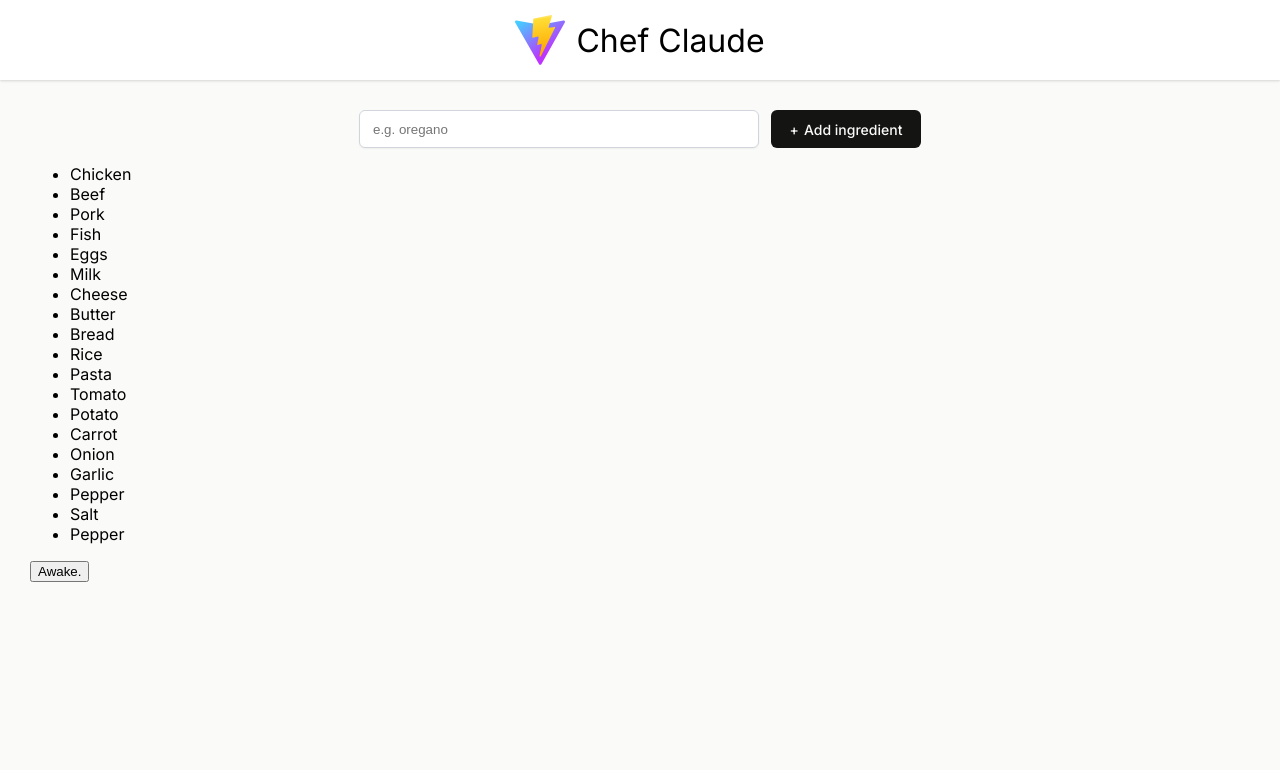
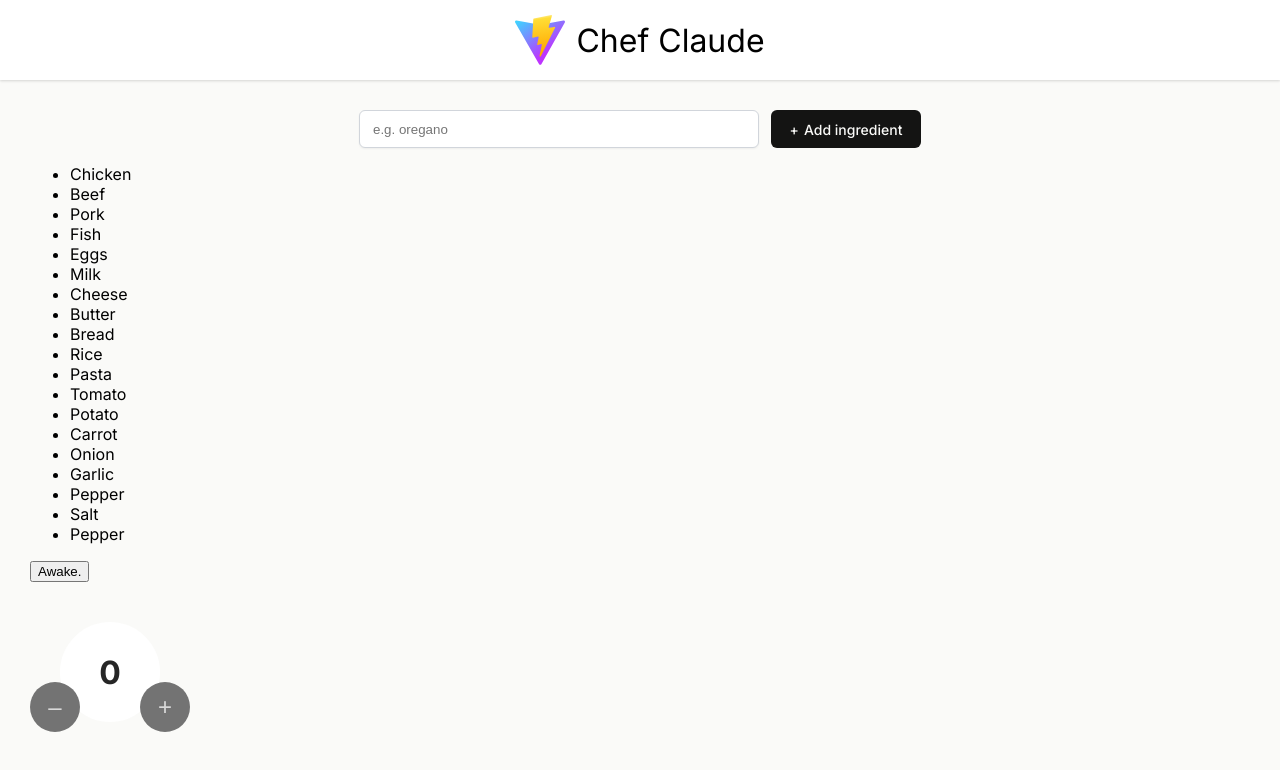
Before and after one commit to NielsdaWheelz/chef-claude, a React (Vite) app: page / in a window 1280 px wide. Shown: the top 770 px of the page. Built offline with nearby package versions, Linux system fonts and the light colour scheme.

Commit message:
set state

```diff
--- a/src/components/Content.tsx
+++ b/src/components/Content.tsx
@@ -1,4 +1,5 @@
 import { useState } from "react"
+import '../styling/state.css'
 
 export default function Content() {
 
@@ -28,16 +29,37 @@ export default function Content() {
         }
     }
 
+    const [count, setCount] = useState(0)
+
+    function subtract() {
+        setCount(count - 1)
+    }
+
+    function add() {
+        setCount(count + 1)
+    }
+
     return (
         <main>
             <form className="add-ingredient-form" onSubmit={handleSubmit}>
                 <input type="text" name="ingredient" placeholder="e.g. oregano" aria-label="Add ingredient" />
                 <button>Add ingredient</button>
             </form>
+
             <ul>
                 {ingredientElements}
             </ul>
-            <button onClick = {() => handleStateClick()}>{ state }</button>
+
+            <div className="state-switch">
+                <button onClick = {() => handleStateClick()}>{ state }</button>
+            </div>
+
+            <div className="counter">
+                <button className="minus" aria-label="Decrease count" onClick = { subtract }>–</button>
+                <h2 className="count">{ count }</h2>
+                <button className="plus" aria-label="Increase count" onClick = { add }>+</button>
+            </div>
+
         </main>
     )
 }
--- /dev/null
+++ b/src/styling/state.css
@@ -0,0 +1,44 @@
+.counter {
+    display: flex;
+    align-items: flex-end;
+    align-self: center;
+    margin-top: 40px;
+}
+
+.counter > button {
+    height: 50px;
+    width: 50px;
+    border-radius: 50%;
+    border: none;
+    cursor: pointer;
+    background-color: #737373;
+    color: #D9D9D9;
+    font-size: 1.5rem;
+}
+
+.counter > button:hover {
+    background-color: #404040;
+    color: #D9D9D9;
+}
+
+.count {
+    background-color: white;
+    height: 100px;
+    width: 100px;
+    border-radius: 50%;
+    display: flex;
+    justify-content: center;
+    align-items: center;
+    color: #262626;
+    margin-block: 0 10px;
+    font-size: 2rem;
+}
+
+.plus {
+    margin-left: -20px;
+}
+
+.minus {
+    margin-right: -20px;
+    z-index: 1;
+}
```
